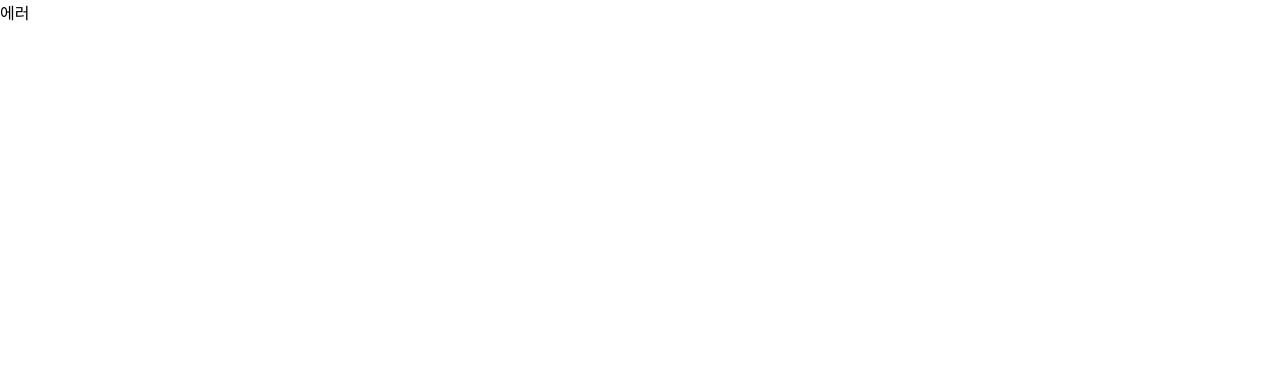
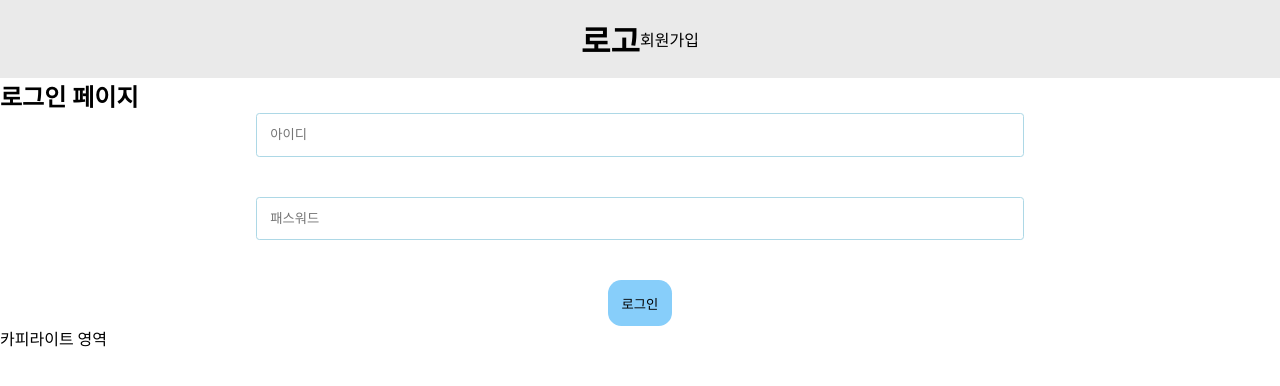
Before and after one commit to Lacheln1/UrecaDailyStudy, a React (Vite) app in the folder 4/0430/reactblog06/frontend/: page /login in a window 1280 px wide. Before the commit this address had no page. Shown: the top 386 px of the page. Built offline with nearby package versions, Linux system fonts and the light colour scheme.

Commit message:
로그인 페이지 만들기1

```diff
--- /dev/null
+++ b/4/0430/reactblog06/frontend/src/pages/LoginPage.jsx
@@ -0,0 +1,73 @@
+import React, { useState } from "react";
+import css from "./RegisterPage.module.css";
+const LoginPage = () => {
+  const [userName, setUserName] = useState("");
+  const [passWord, setPassWord] = useState("");
+  const [errorUserName, setErrorUserName] = useState("");
+  const [errorPassWord, setErrorPassWord] = useState("");
+  const validdateUsername = (value) => {
+    if (!value) {
+      setErrorUserName("");
+      return;
+    }
+
+    if (!/^[a-zA-Z][a-zA-Z0-9]{3,}$/.test(value)) {
+      setErrorUserName(
+        "사용자명은 영문자로 시작하는 4자 이상의 영문자 또는 숫자여야 합니다"
+      );
+    } else {
+      setErrorUserName("");
+    }
+  };
+
+  const validatePassword = (value) => {
+    if (!value) {
+      setErrorPassWord("");
+      return;
+    }
+    if (value.length < 4) {
+      setErrorPassWord("패스워드는 4자 이상이어야 합니다");
+    } else {
+      setErrorPassWord("");
+    }
+  };
+
+  const handleUserNameChange = (e) => {
+    const value = e.target.value;
+    setUserName(value);
+    validdateUsername(value);
+  };
+  const handleUserPassWordChange = (e) => {
+    const value = e.target.value;
+    setPassWord(value);
+    validatePassword(value);
+  };
+
+  const login = async (e) => {
+    e.preventDefault();
+  };
+  return (
+    <main className={css.loginpage}>
+      <h2>로그인 페이지</h2>
+      <form action="" className={css.container} onSubmit={login}>
+        <input
+          type="text"
+          placeholder="아이디"
+          value={userName}
+          onChange={handleUserNameChange}
+        />
+        <strong>{errorUserName}</strong>
+        <input
+          type="password"
+          placeholder="패스워드"
+          value={passWord}
+          onChange={handleUserPassWordChange}
+        />
+        <strong>{errorPassWord}</strong>
+        <button type="submit">로그인</button>
+      </form>
+    </main>
+  );
+};
+
+export default LoginPage;
--- a/4/0430/reactblog06/frontend/src/pages/RegisterPage.jsx
+++ b/4/0430/reactblog06/frontend/src/pages/RegisterPage.jsx
@@ -1,6 +1,7 @@
 import React, { useState } from "react";
 import css from "./RegisterPage.module.css";
 import axios from "axios";
+import { useNavigate } from "react-router-dom";
 const RegisterPage = () => {
   const [userName, setUserName] = useState("");
   const [passWord, setPassWord] = useState("");
@@ -10,6 +11,8 @@ const RegisterPage = () => {
   // 패스워드 확인
   const [errorPassWordOk, setErrorPassWordOk] = useState("");
   const [registerState, setRegisterState] = useState("");
+
+  const navigate = useNavigate();
 
   //유효성 검사
   const validdateUsername = (value) => {
@@ -97,6 +100,7 @@ const RegisterPage = () => {
       });
 
       console.log("회원가입성공", response.data);
+      navigate("/login");
     } catch (error) {
       console.log("회원가입 실패", error);
     }
--- a/4/0430/reactblog06/frontend/src/router/router.jsx
+++ b/4/0430/reactblog06/frontend/src/router/router.jsx
@@ -1,6 +1,7 @@
 import { createBrowserRouter } from "react-router-dom";
 import DefaultLayout from "../common/DefaultLayout";
 import RegisterPage from "../pages/RegisterPage";
+import LoginPage from "../pages/LoginPage";
 
 export const router = createBrowserRouter([
   {
@@ -13,6 +14,10 @@ export const router = createBrowserRouter([
         path: "/register",
         element: <RegisterPage />,
       },
+      {
+        path: "login",
+        element: <LoginPage />,
+      },
     ],
   },
 ]);
```
Also changed, not shown: 4/0430/reactblog06/frontend/src/pages/LoginPage.module.css (added).
